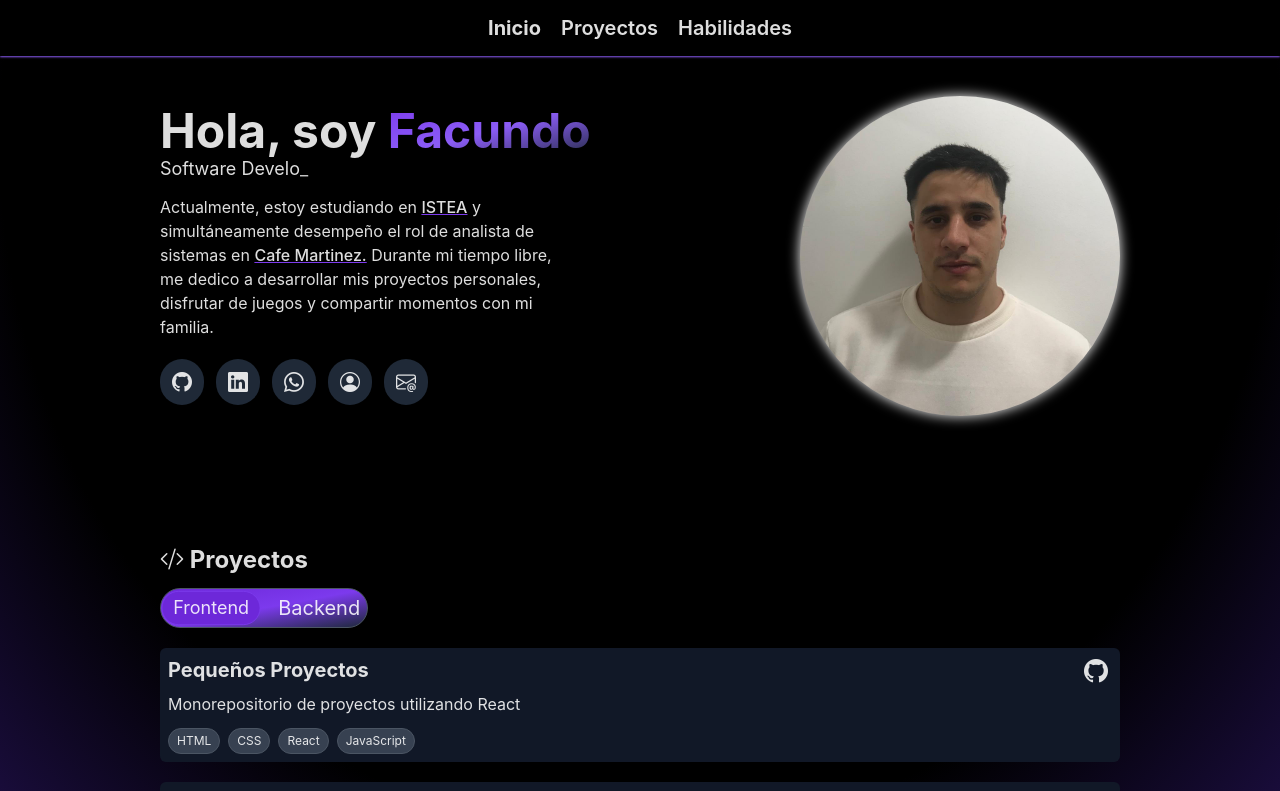
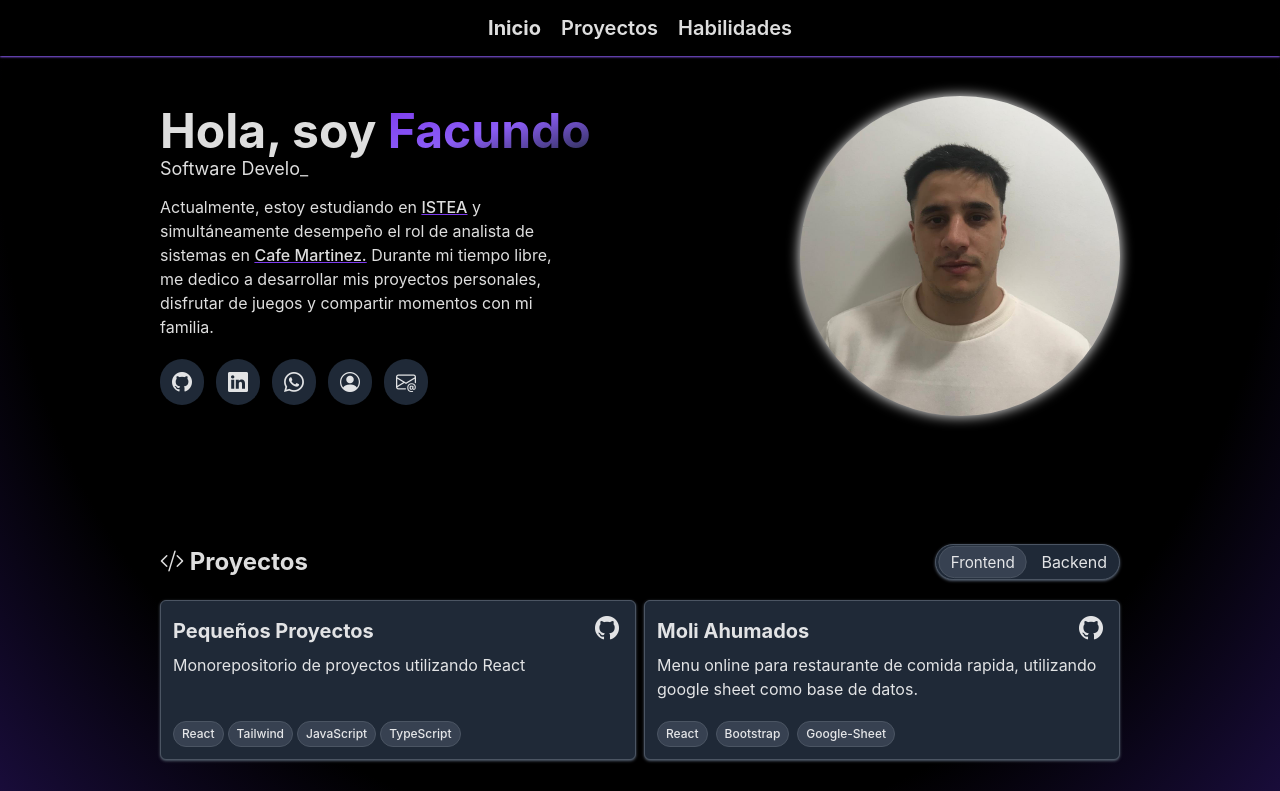
Before and after one commit to FatuKING/PortfolioWeb2024, a React (Vite) app: page / in a window 1280 px wide. Shown: the top 791 px of the page. Built offline with nearby package versions, Linux system fonts and the light colour scheme.

Commit message:
Cambio de estilos en proyectos

```diff
--- a/src/App.jsx
+++ b/src/App.jsx
@@ -14,7 +14,7 @@ function App () {
     setProyect(false)
   }
 
-  const styleOn = 'scale-90 bg-violet-700 border border-violet-600 rounded-full'
+  const styleOn = 'scale-95 bg-gray-700 border border-gray-600 rounded-full'
 
   return (
     <>
@@ -23,15 +23,17 @@ function App () {
         <AboutMe />
 
         <section className='w-4/5 xl:w-3/4 2xl:w-1/2 pt-32'>
-          <h2 className='text-2xl pb-3 font-bold' id='Proyectos'> <i class='bi bi-code-slash font-bold' /> Proyectos</h2>
-          <div className='flex justify-center w-52 bg-gradient-to-tl from-slate-800 via-violet-600 to-violet-700 border border-gray-600 rounded-full'>
-            <button onClick={proyectFront} className={`text-xl p-1 pl-3 pr-3 ${proyect ? styleOn : null}`}>
-              Frontend
-            </button>
-            <button onClick={proyectBack} className={`text-xl p-1 pl-3 pr-3 ${!proyect ? styleOn : null}`}>
-              Backend
-            </button>
-          </div>
+          <article className='flex justify-between items-center'>
+            <h2 className=' text-xl xl:text-2xl font-bold' id='Proyectos'> <i class='bi bi-code-slash font-bold' /> Proyectos</h2>
+            <div className='flex justify-center items-center w-auto bg-gray-800 border border-gray-600 rounded-full shadow shadow-gray-600 hover:shadow-gray-600'>
+              <button onClick={proyectFront} className={`p-1 pl-3 pr-3 ${proyect ? styleOn : null}`}>
+                Frontend
+              </button>
+              <button onClick={proyectBack} className={`p-1 pl-3 pr-3 ${!proyect ? styleOn : null}`}>
+                Backend
+              </button>
+            </div>
+          </article>
 
           {
           proyect ? <Proyect /> : <Proyect />
@@ -39,7 +41,7 @@ function App () {
         </section>
 
         <section className='w-4/5 xl:w-3/4 2xl:w-1/2 pt-32'>
-          <h2 className='text-2xl pb-3 font-bold' id='Habilidades'> <i class='bi bi-code-slash font-bold' /> Habilidades</h2>
+          <h2 className='text-lg lg:text-xl xl:text-2xl  pb-3 font-bold' id='Habilidades'> <i class='bi bi-code-slash font-bold' /> Habilidades</h2>
         </section>
       </main>
 
--- a/src/components/Proyect.jsx
+++ b/src/components/Proyect.jsx
@@ -1,34 +1,33 @@
 export function Proyect ({ proyect, title, description }) {
   return (
     <>
-      <section className=''>
-        <article className=' bg-gray-900 pl-2 p-2 mt-5 rounded-md relative'>
+      <section className='flex flex-col md:flex-row gap-2'>
+        <article className='md:w-1/2 h-44 lg:h-40 bg-gray-800 border border-gray-600 hover:border-gray-400 p-3 pt-4 pb-4 mt-5 rounded-md relative shadow shadow-gray-600 hover:shadow-gray-400'>
           <h4 className='inline-block text-lg xl:text-xl font-bold hover:text-violet-500'><a href=''>Pequeños Proyectos</a></h4>
 
-          <a href='' className='absolute top-2 right-3 hover:text-violet-500'><i class='bi bi-github text-2xl' /></a>
+          <a href='' className='absolute top-3 right-4 hover:text-violet-500'><i class='bi bi-github text-2xl' /></a>
 
           <p className='pt-2'>Monorepositorio de proyectos utilizando React</p>
 
-          <div className='flex gap-2 pt-3'>
-            <span className='text-xs p-1 pl-2 pr-2 bg-gray-700 border border-gray-600 rounded-full'>HTML</span>
-            <span className='text-xs p-1 pl-2 pr-2 bg-gray-700 border border-gray-600 rounded-full'>CSS</span>
-            <span className='text-xs p-1 pl-2 pr-2 bg-gray-700 border border-gray-600 rounded-full'>React</span>
-            <span className='text-xs p-1 pl-2 pr-2 bg-gray-700 border border-gray-600 rounded-full'>JavaScript</span>
+          <div className='flex gap-1 absolute bottom-3'>
+            <span className='text-xs font-medium p-1 pl-2 pr-2 bg-gray-700 border border-gray-600 rounded-full'>React</span>
+            <span className='text-xs font-medium p-1 pl-2 pr-2 bg-gray-700 border border-gray-600 rounded-full'>Tailwind</span>
+            <span className='text-xs font-medium p-1 pl-2 pr-2 bg-gray-700 border border-gray-600 rounded-full'>JavaScript</span>
+            <span className='text-xs font-medium p-1 pl-2 pr-2 bg-gray-700 border border-gray-600 rounded-full'>TypeScript</span>
           </div>
         </article>
 
-        <article className=' bg-gray-900 pl-2 p-2 mt-5 rounded-md relative'>
-          <h4 className='inline-block text-lg xl:text-xl font-bold hover:text-violet-500'><a href=''>Pequeños Proyectos</a></h4>
+        <article className='md:w-1/2 h-44 lg:h-40 bg-gray-800 border border-gray-600 hover:border-gray-400 p-3 pt-4 pb-4 mt-5 rounded-md relative shadow shadow-gray-600 hover:shadow-gray-400'>
+          <h4 className='inline-block text-lg xl:text-xl font-bold hover:text-violet-500'><a href=''>Moli Ahumados</a></h4>
 
-          <a href='' className='absolute top-2 right-3 hover:text-violet-500'><i class='bi bi-github text-2xl' /></a>
+          <a href='' className='absolute top-3 right-4 hover:text-violet-500'><i class='bi bi-github text-2xl' /></a>
 
-          <p className='pt-2'>Monorepositorio de proyectos utilizando React</p>
+          <p className='pt-2'>Menu online para restaurante de comida rapida, utilizando google sheet como base de datos.</p>
 
-          <div className='flex gap-2 pt-3'>
-            <span className='text-xs p-1 pl-2 pr-2 bg-gray-700 border border-gray-600 rounded-full'>HTML</span>
-            <span className='text-xs p-1 pl-2 pr-2 bg-gray-700 border border-gray-600 rounded-full'>CSS</span>
-            <span className='text-xs p-1 pl-2 pr-2 bg-gray-700 border border-gray-600 rounded-full'>React</span>
-            <span className='text-xs p-1 pl-2 pr-2 bg-gray-700 border border-gray-600 rounded-full'>JavaScript</span>
+          <div className='flex gap-2 absolute bottom-3'>
+            <span className='text-xs font-medium p-1 pl-2 pr-2 bg-gray-700 border border-gray-600 rounded-full'>React</span>
+            <span className='text-xs font-medium p-1 pl-2 pr-2 bg-gray-700 border border-gray-600 rounded-full'>Bootstrap</span>
+            <span className='text-xs font-medium p-1 pl-2 pr-2 bg-gray-700 border border-gray-600 rounded-full'>Google-Sheet</span>
           </div>
         </article>
 
```
